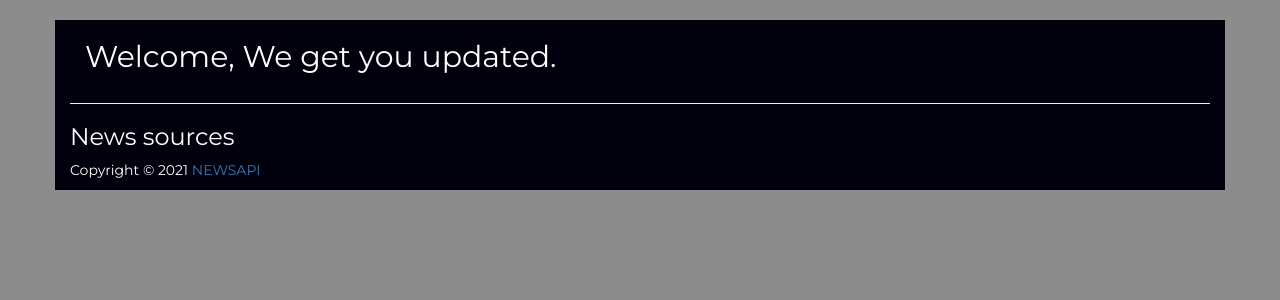
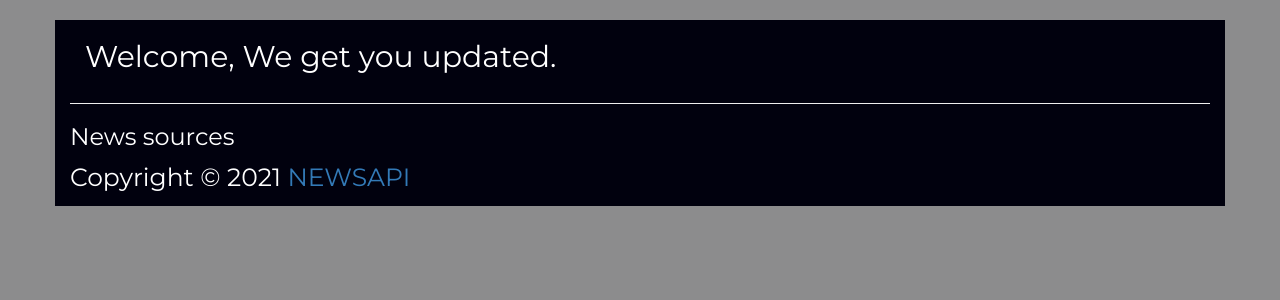
Before and after one commit to Rubyroy12/news-api, a Flask app: template app/templates/index.html in a window 1280 px wide. Shown: the part 52-352 px from the top of the page. Run offline with Flask 2, Linux system fonts and the light colour scheme; the template is opened without the code that fills it, so the values that code supplies are empty; some libraries are stand-ins or nearby versions.

Commit message:
change font style of the footer

```diff
--- a/app/templates/index.html
+++ b/app/templates/index.html
@@ -35,7 +35,7 @@
 
   <div class="row">
     <div class="col-md-12 d d-flex justify-content-center">
-      <div class="card-footer">
+      <div class="card-footer" style="font-size:25px">
         <p>Copyright &copy; 2021 <a href="https://newsapi.org/">NEWSAPI</a></p>
 
       </div>
```
